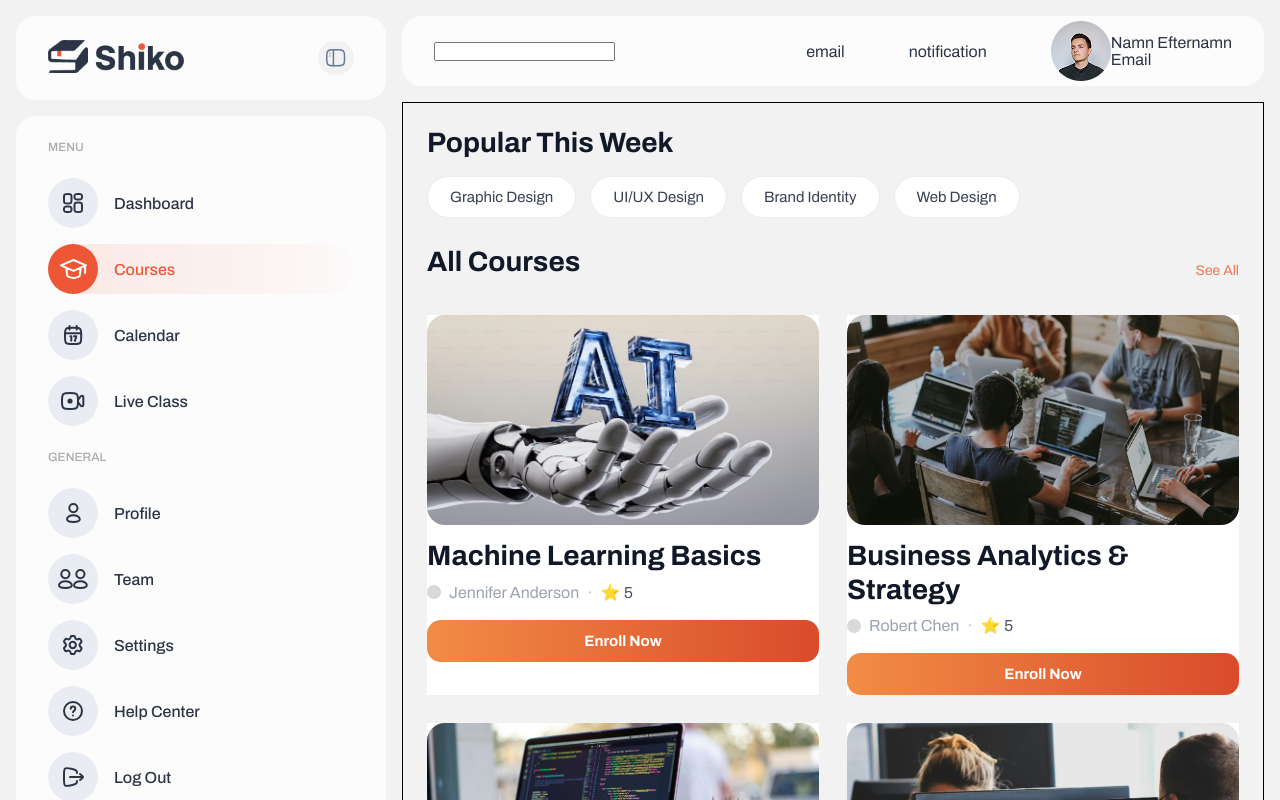
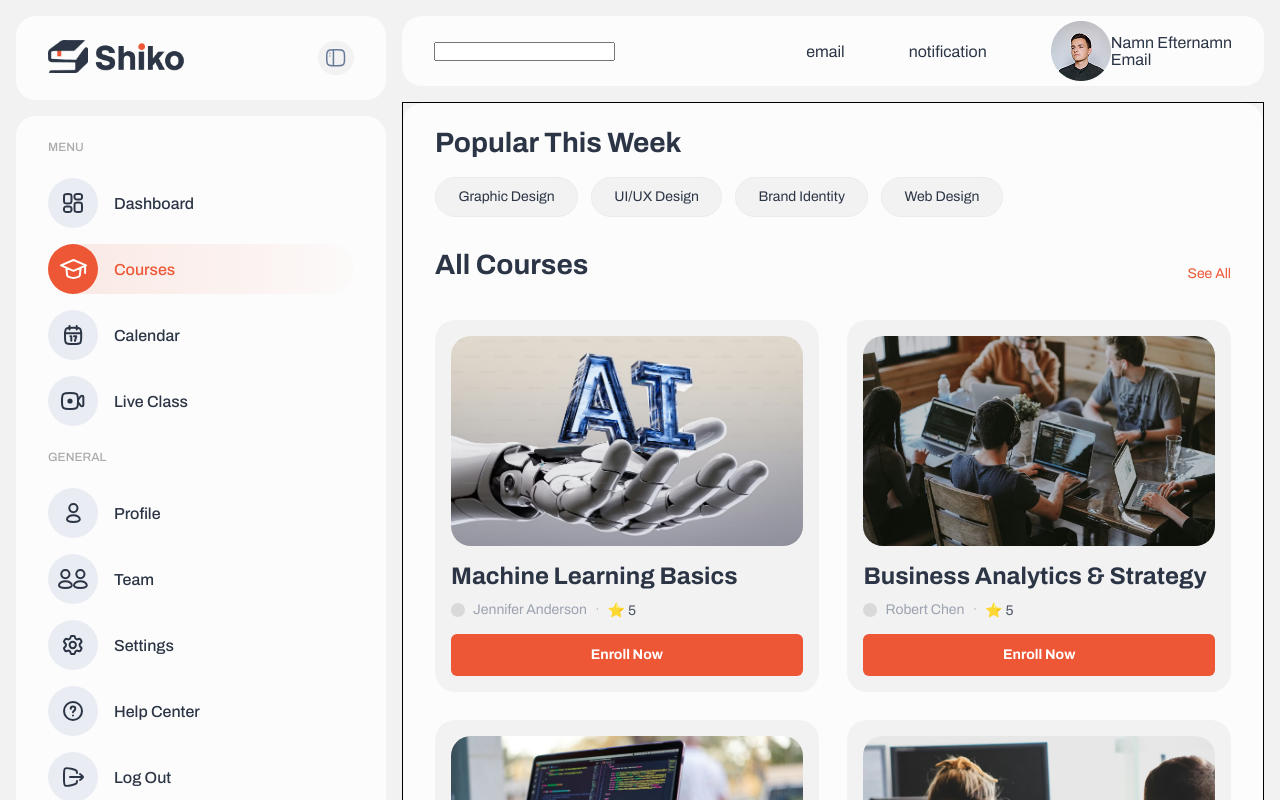
Before and after one commit to lms-cms25/frontend, a Next.js app: page /courses in a window 1280 px wide. Shown: the top 800 px of the page. Built offline with nearby package versions, Linux system fonts and the light colour scheme.

Commit message:
style: anpassat CSS till gemensam design

```diff
--- a/src/app/(app)/courses/courses.module.css
+++ b/src/app/(app)/courses/courses.module.css
@@ -1,161 +1,164 @@
-/* Hela området i mitten */
+/* Course Manager main section */
 .coursesSection {
-  padding: 24px;
   width: 100%;
+  padding: 1.5rem 2rem;
+  background-color: var(--sidebar-background-color);
+  border-radius: var(--radius-xl);
   box-sizing: border-box;
 }
 
-/* Övre del */
+/* Top block */
 .topBlock {
-  margin-bottom: 28px;
+  margin-bottom: 2rem;
 }
 
-/* Titel */
+/* Titles */
 .blockTitle {
   font-size: 28px;
-  font-weight: 700;
-  color: #111827;
-  margin: 0 0 18px 0;
+  font-weight: var(--font-weight-bold);
+  color: var(--text-color);
+  margin-bottom: 1.2rem;
 }
 
-/* Rad för kategorier */
+/* Categories */
 .tagsRow {
   display: flex;
-  gap: 14px;
   flex-wrap: wrap;
+  gap: 0.8rem;
 }
 
-/* En kategori-knapp */
 .tag {
-  padding: 12px 22px;
+  padding: 0.7rem 1.4rem;
   border: 1px solid #ececec;
-  border-radius: 999px;
-  background: #ffffff;
-  font-size: 15px;
-  color: #374151;
-  white-space: nowrap;
-}
-
-/* Titelrad för All Courses */
-.headerRow {
-  display: flex;
-  justify-content: space-between;
-  align-items: center;
-  margin-bottom: 20px;
-}
-
-/* Text till höger */
-.seeAll {
-  font-size: 14px;
-  color: #e97a52;
+  border-radius: var(--radius-pill);
+  background-color: var(--body-background-color);
+  color: var(--text-color);
+  font-size: var(--font-size-sm);
   cursor: pointer;
 }
 
-/* Grid: 2 kort i rad */
+/* Header row */
+.headerRow {
+  display: flex;
+  align-items: center;
+  justify-content: space-between;
+  margin-bottom: 1.3rem;
+}
+
+.seeAll {
+  font-size: var(--font-size-sm);
+  color: var(--color-primary);
+  cursor: pointer;
+}
+
+/* Course cards grid */
 .coursesGrid {
   display: grid;
   grid-template-columns: repeat(2, minmax(0, 1fr));
-  gap: 28px 28px;
+  gap: 1.8rem;
 }
 
-/* Ett kurskort */
+/* Card */
 .courseCard {
-  background: #ffffff;
+  background-color: var(--body-background-color);
+  border-radius: var(--radius-xl);
+  padding: 1rem;
 }
 
-/* Bild i kortet */
+/* Course image */
 .courseImage {
   width: 100%;
   height: 210px;
   object-fit: cover;
-  border-radius: 18px;
+  border-radius: var(--radius-xl);
   display: block;
 }
 
-/* Textdel */
+/* Card content */
 .cardContent {
-  padding-top: 14px;
+  padding-top: 1rem;
 }
 
-/* Kursnamn */
+/* Course title */
 .courseTitle {
-  margin: 0 0 10px 0;
-  font-size: 28px;
-  font-weight: 700;
+  font-size: 24px;
+  font-weight: var(--font-weight-bold);
+  color: var(--text-color);
   line-height: 1.2;
-  color: #111827;
+  margin-bottom: 0.7rem;
 }
 
-/* Rad med lärare och rating */
+/* Meta information */
 .courseMeta {
   display: flex;
   align-items: center;
-  gap: 8px;
+  gap: 0.5rem;
   color: #9ca3af;
-  font-size: 16px;
-  margin-bottom: 18px;
+  font-size: var(--font-size-sm);
+  margin-bottom: 1rem;
 }
 
-/* Liten grå punkt */
 .metaDot {
   width: 14px;
   height: 14px;
   border-radius: 50%;
-  background: #d9d9d9;
-  display: inline-block;
+  background-color: #d9d9d9;
   flex-shrink: 0;
 }
 
-/* Namn */
 .instructor {
   color: #9ca3af;
 }
 
-/* Punkt mellan */
 .metaSeparator {
   color: #b7b7b7;
 }
 
-/* Rating */
 .rating {
   color: #4b5563;
 }
 
-/* Knapp */
-.enrollButton {
+/* Enroll button */
+.enrollButton,
+.enrollBtn {
   display: flex;
   align-items: center;
   justify-content: center;
 
   width: 100%;
   height: 42px;
-  margin-top: 16px;
+  margin-top: 1rem;
 
-  background: linear-gradient(90deg, #f28c45, #d94b2b);
-  color: #ffffff;
+  background-color: var(--color-primary);
+  color: var(--color-white);
 
   border: none;
-  border-radius: 14px;
+  border-radius: var(--radius-xs);
 
-  font-size: 15px;
-  font-weight: 700;
+  font-size: var(--font-size-sm);
+  font-weight: var(--font-weight-bold);
   text-decoration: none;
 
   cursor: pointer;
   transition: 0.2s ease;
 }
 
-.enrollButton:hover {
+.enrollButton:hover,
+.enrollBtn:hover {
   opacity: 0.9;
   transform: translateY(-1px);
 }
 
-/* Hover på knapp */
-.enrollButton:hover {
-  opacity: 0.95;
+/* Course details page */
+.courseDetails {
+  max-width: 600px;
+  margin: 2.5rem auto;
+  background-color: var(--sidebar-background-color);
+  padding: 1.5rem;
+  border-radius: var(--radius-xl);
 }
 
-/* Responsiv */
+/* Responsive */
 @media (max-width: 1100px) {
   .coursesGrid {
     grid-template-columns: 1fr;
@@ -164,21 +167,4 @@
   .courseTitle {
     font-size: 22px;
   }
-
-  .enrollButton {
-    font-size: 18px;
-  }
 }
-.courseDetails {
-  max-width: 600px;
-  margin: 40px auto;
-  background: white;
-  padding: 20px;
-  border-radius: 12px;
-}
-.enrollBtn {
-  background: orange;
-  color: white;
-  padding: 10px 20px;
-  border-radius: 8px;
-}
```
